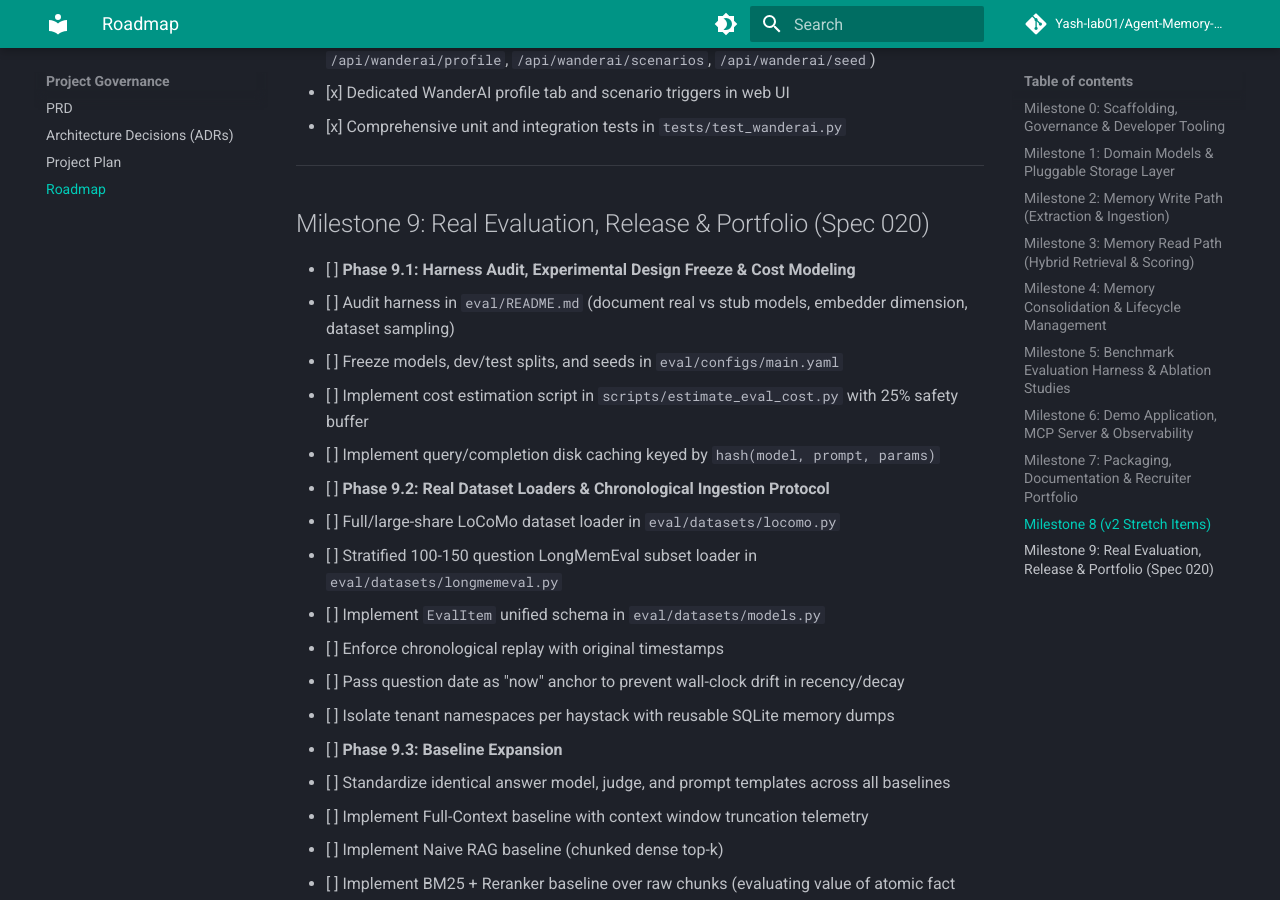
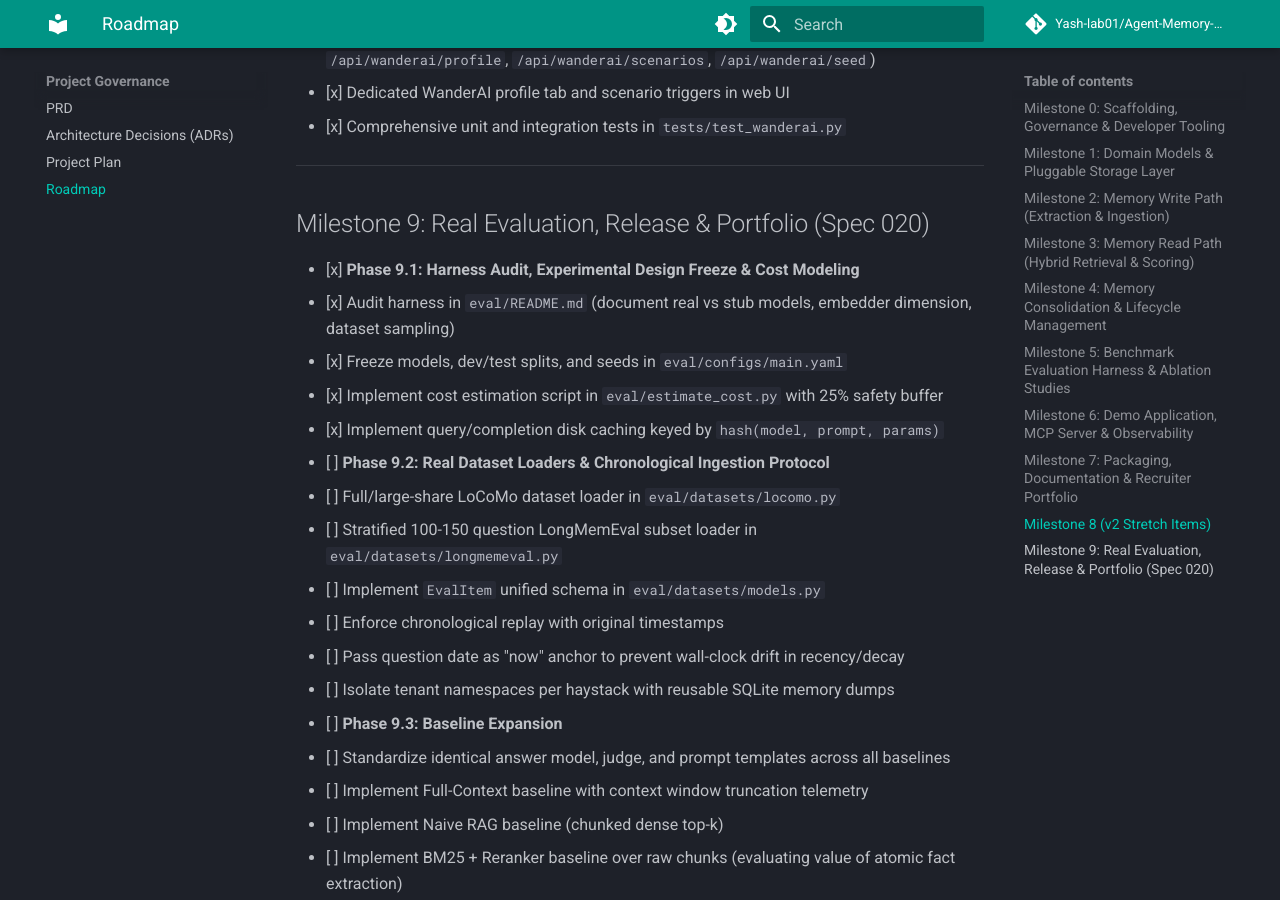
Before and after one commit to Yash-lab01/Agent-Memory-Layer, an MkDocs documentation site: the page built from docs/ROADMAP.md, in a window 1280 px wide and 900 px high, scrolled down 5948 px. Built offline with MkDocs 1.6.1 and Material for MkDocs 9.7.7, drawn with Linux system fonts in a browser that asks for light colours; comment, search, counter and statistics services are not loaded.

Commit message:
docs(docs): update Phase 9.1 status and estimate_cost path in roadmap and spec 020

```diff
--- a/docs/ROADMAP.md
+++ b/docs/ROADMAP.md
@@ -169,11 +169,11 @@ This roadmap tracks the development progress of `memlayer` across 8 core milesto
 ---
 
 ## Milestone 9: Real Evaluation, Release & Portfolio (Spec 020)
-- [ ] **Phase 9.1: Harness Audit, Experimental Design Freeze & Cost Modeling**
-  - [ ] Audit harness in `eval/README.md` (document real vs stub models, embedder dimension, dataset sampling)
-  - [ ] Freeze models, dev/test splits, and seeds in `eval/configs/main.yaml`
-  - [ ] Implement cost estimation script in `scripts/estimate_eval_cost.py` with 25% safety buffer
-  - [ ] Implement query/completion disk caching keyed by `hash(model, prompt, params)`
+- [x] **Phase 9.1: Harness Audit, Experimental Design Freeze & Cost Modeling**
+  - [x] Audit harness in `eval/README.md` (document real vs stub models, embedder dimension, dataset sampling)
+  - [x] Freeze models, dev/test splits, and seeds in `eval/configs/main.yaml`
+  - [x] Implement cost estimation script in `eval/estimate_cost.py` with 25% safety buffer
+  - [x] Implement query/completion disk caching keyed by `hash(model, prompt, params)`
 - [ ] **Phase 9.2: Real Dataset Loaders & Chronological Ingestion Protocol**
   - [ ] Full/large-share LoCoMo dataset loader in `eval/datasets/locomo.py`
   - [ ] Stratified 100-150 question LongMemEval subset loader in `eval/datasets/longmemeval.py`
```
Also changed, not shown: docs/specs/020-real-evaluation-release-and-portfolio-plan.md (+2 -2 lines).
